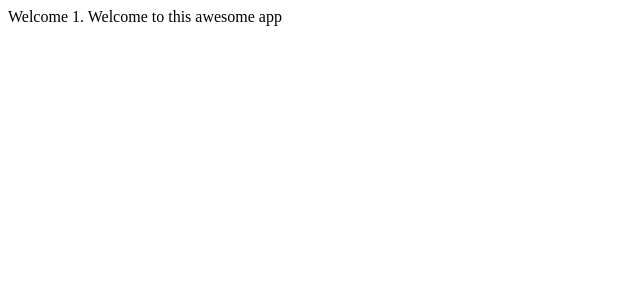
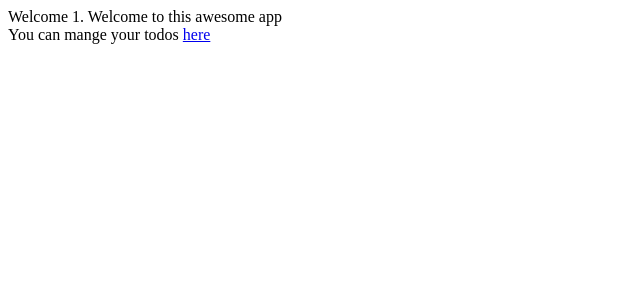
Before and after one commit to jojoriveraa/fullstack-app-frontend, an Angular app: page /welcome/1 in a window 1280 px wide. Shown: the top 300 px of the page, without its empty margins (0-640 px from the left). Built offline with nearby package versions, Linux system fonts and the light colour scheme.

Commit message:
add link to todos component

```diff
--- a/src/app/welcome/welcome.component.html
+++ b/src/app/welcome/welcome.component.html
@@ -1 +1,2 @@
 <div>{{ message }}</div>
+<div>You can mange your todos <a [routerLink]="['/todos']">here</a></div>
```
